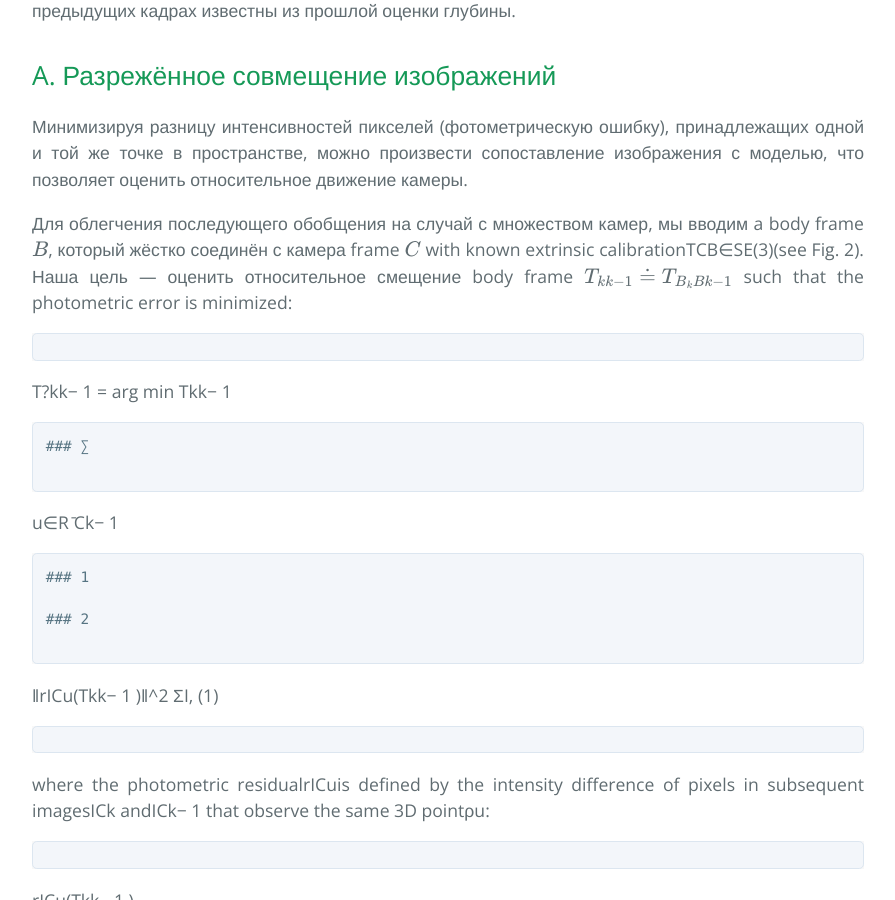
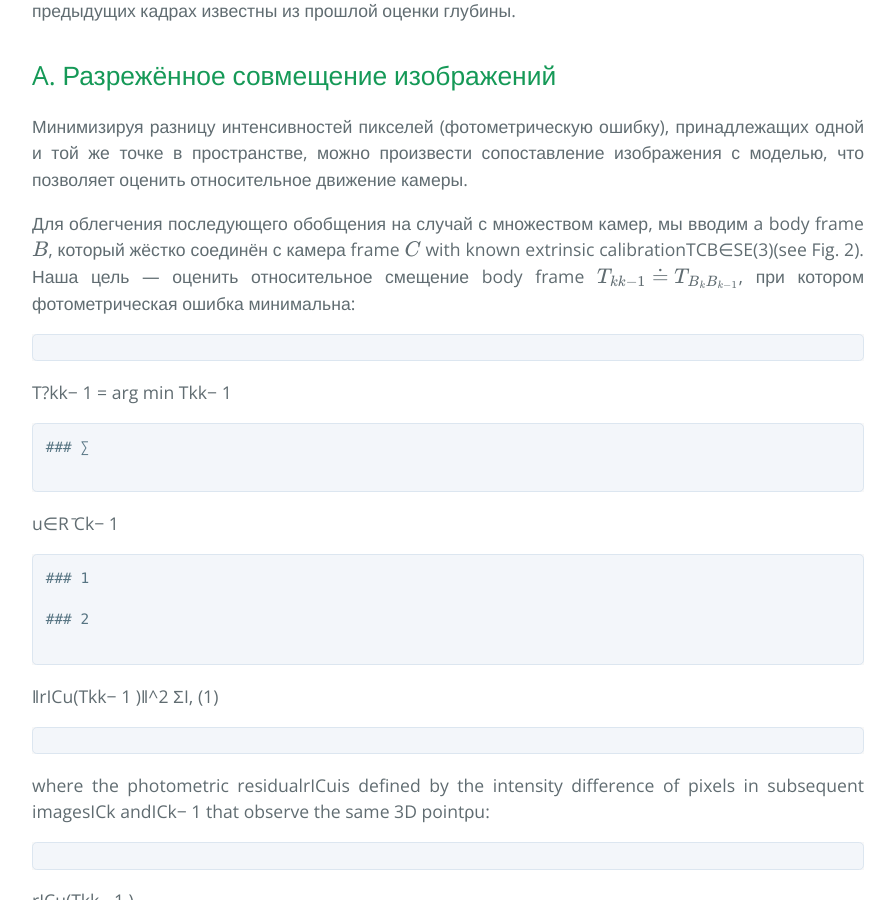
Before and after one commit to i-v-s/slam, a Jekyll site: the page built from svo2.md, in a window 1280 px wide and 900 px high, scrolled down 7520 px. Shown: the whole window, without its empty margins (192-1087 px from the left). Built offline with Jekyll 4.4.1, drawn with Linux system fonts in a browser that asks for light colours; our own code applies the rules of GitHub Pages for plain Markdown files; formulas are drawn with MathJax 3.

Commit message:
Updated svo2.md

````diff
--- a/svo2.md
+++ b/svo2.md
@@ -295,8 +295,8 @@ transformationTkW ∈SE(3) [47]. Выраженная в мировых коор
 вводим a body frame $$B$$, который жёстко соединён с камера
 frame $$C$$ with known extrinsic calibrationTCB∈SE(3)(see
 Fig. 2). Наша цель &mdash; оценить относительное смещение
-body frame $$ T_{k k − 1} \doteq T_{B_{k}B{k − 1}} $$ such that the photometric error
-is minimized:
+body frame $$ T_{k k − 1} \doteq T_{B_{k}B_{k − 1}} $$, при котором фотометрическая ошибка
+минимальна:
 ```
 ```
 T?kk− 1 = arg min
````
